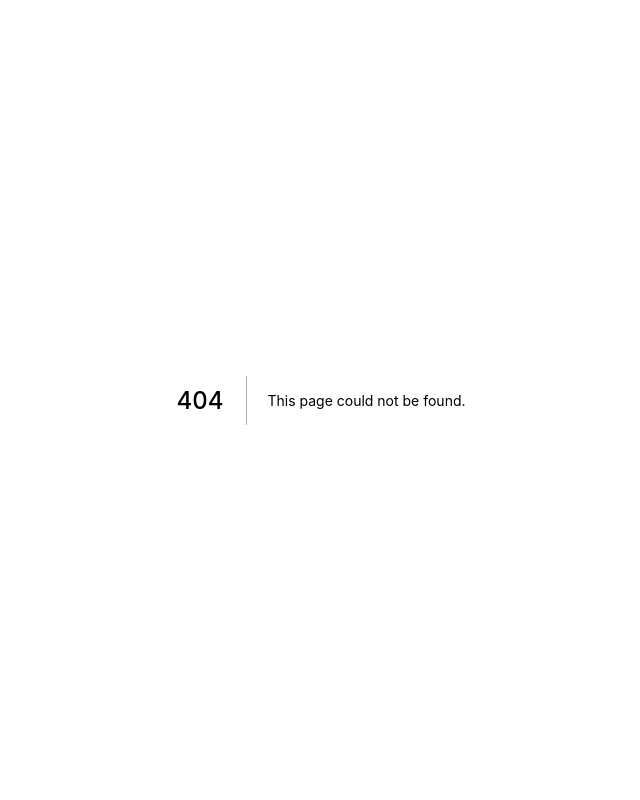
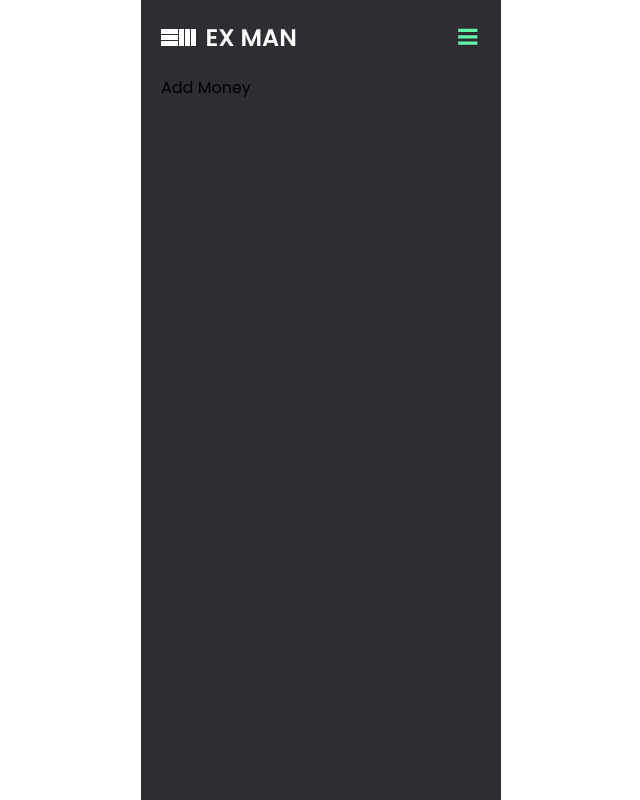
Before and after one commit to Rashed360/exman, a Next.js app: page /money in a window 1280 px wide. Before the commit this address had no page. Shown: the whole page, without its empty margins (319-959 px from the left). Built offline with nearby package versions, Linux system fonts and the light colour scheme.

Commit message:
404 & more pages

```diff
--- a/components/Layout.js
+++ b/components/Layout.js
@@ -1,5 +1,5 @@
 const Layout = ({ children }) => {
-	return <div className='container'>{children}</div>
+	return <div className='window'>{children}</div>
 }
 
 export default Layout
--- a/components/Navbar.js
+++ b/components/Navbar.js
@@ -1,14 +1,15 @@
 import style from '../styles/Navbar.module.css'
 import Logo from '../public/logo.svg'
 import Image from 'next/image'
-import { FaBars } from 'react-icons/fa'
+import Link from 'next/link'
 import { useState } from 'react'
-import { VscThreeBars,VscPreview, VscDiffAdded, VscDiffRemoved, VscSignOut } from 'react-icons/vsc'
+import { VscThreeBars, VscPreview, VscDiffAdded, VscDiffRemoved, VscSignOut } from 'react-icons/vsc'
 
 const Navbar = () => {
 	const [sidebar, setSidebar] = useState(false)
 	const sidebarToggler = () => setSidebar(!sidebar)
 	return (
+		<>
 			<div className={style.navbar}>
 				<div>
 					<Image src={Logo} className={style.logoImage} width={35} height={17} alt='logo' />
@@ -17,9 +18,9 @@ const Navbar = () => {
 				<div className={style.toggleButton} onClick={sidebarToggler}>
 					<VscThreeBars />
 				</div>
+			</div>
 			{sidebar && (
-				<>
-					<div className={style.overlay}></div>
+				<div className={style.overlay} onClick={sidebarToggler}>
 					<div className={style.sidebar}>
 						<div className={style.sidebarHeader}>
 							<div>
@@ -41,22 +42,30 @@ const Navbar = () => {
 						</div>
 						<div className={style.section}>
 							<div className={style.navItems}>
+								<Link href='/'>
 									<div className={style.navItem}>
 										<VscPreview />
 										<span>Dashboard</span>
 									</div>
+								</Link>
+								<Link href='/money'>
 									<div className={style.navItem}>
 										<VscDiffAdded />
 										<span>Add Money</span>
 									</div>
+								</Link>
+								<Link href='/expense'>
 									<div className={style.navItem}>
 										<VscDiffRemoved />
 										<span>Add Expense</span>
 									</div>
+								</Link>
+								<Link href='/404'>
 									<div className={style.navItem}>
 										<VscSignOut />
 										<span>Logout</span>
 									</div>
+								</Link>
 							</div>
 						</div>
 						<div className={style.sidebarFooter}>
@@ -65,9 +74,9 @@ const Navbar = () => {
 							</div>
 						</div>
 					</div>
+				</div>
+			)}
 		</>
-			)}
-		</div>
 	)
 }
 
--- a/pages/index.js
+++ b/pages/index.js
@@ -5,7 +5,7 @@ const Home = () => {
 	return (
 		<Layout>
 			<Navbar />
-			<div className='home'>
+			<div className='container'>
 				<div className='cards'>
 					<div className='card card--positive'>
 						<p className='card__title'>Added</p>
--- /dev/null
+++ b/pages/money.js
@@ -0,0 +1,16 @@
+import Layout from '../components/Layout'
+import Navbar from '../components/Navbar'
+
+const AddMoney = () => {
+	return (
+		<Layout>
+			<Navbar />
+			<div className='container'>
+				<div className='section'>
+					<p className='section__title'>Add Money</p>
+				</div>
+			</div>
+		</Layout>
+	)
+}
+export default AddMoney
--- a/styles/Navbar.module.css
+++ b/styles/Navbar.module.css
@@ -82,6 +82,7 @@
 }
 
 .navItem {
+	cursor: pointer;
 	padding: 15px 80px;
 	background-color: transparent;
 }
--- a/styles/globals.css
+++ b/styles/globals.css
@@ -53,7 +53,7 @@ body {
 	justify-content: center;
 }
 
-.container {
+.window {
 	position: relative;
 	background-color: var(--shade4);
 	width: 22.5em;
@@ -63,7 +63,7 @@ body {
 	-ms-overflow-style: none;
 	scrollbar-width: none;
 }
-.container::-webkit-scrollbar {
+.window::-webkit-scrollbar {
 	display: none;
 }
 
--- a/styles/index.css
+++ b/styles/index.css
@@ -1,10 +1,11 @@
-.home {
+.container {
 	padding: 0 20px;
 }
 .cards {
 	display: flex;
 	flex-direction: column;
 	gap: 10px;
+	padding-bottom: 20px;
 }
 .card {
 	padding: 10px 15px;
@@ -59,6 +60,18 @@
 	padding-bottom: 20px;
 }
 .section__title {
-	padding: 20px 0;
+	padding-bottom: 20px;
 	font-size: 16px;
 }
+
+.notFound {
+	height: 80vh;
+	display: flex;
+	justify-content: center;
+	align-items: center;
+	text-align: center;
+}
+.notFound .info svg {
+	width: 10vh;
+	height: 10vh;
+}
```
Also changed, not shown: pages/404.js (added, +21 -0 lines), pages/expense.js (added, +16 -0 lines). Lines whose indentation alone changed are shown as unchanged.
